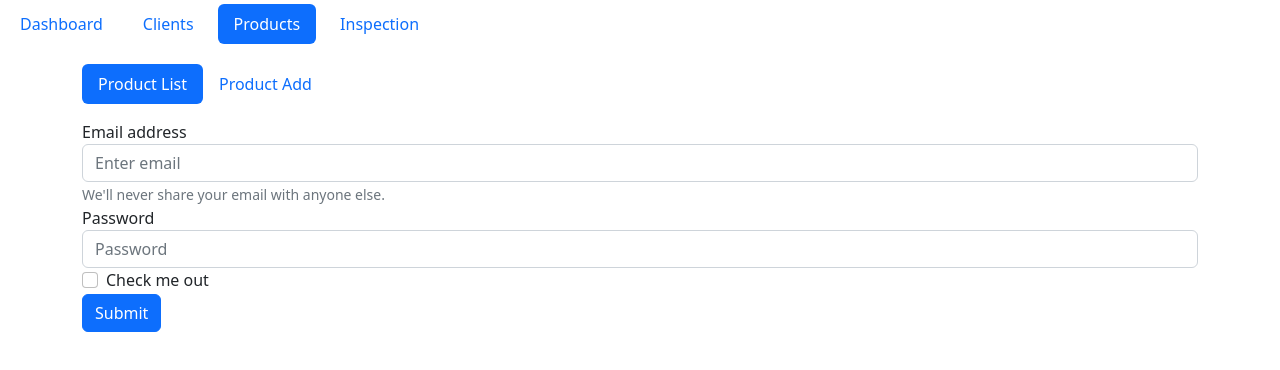
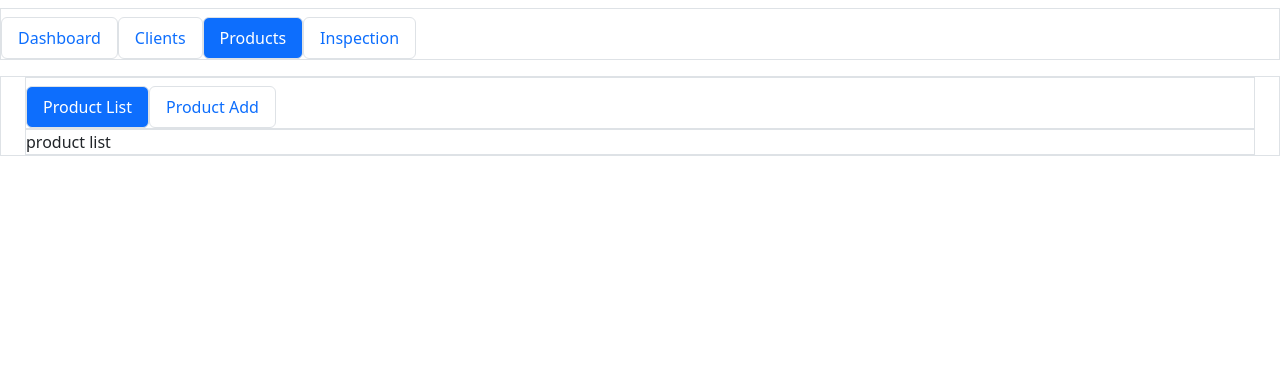
Before and after one commit to Aakash9111/Firesafety, a React (Create React App) app: page / in a window 1280 px wide. Both pictures are taken after a click on the tab "Products". Shown: the top 370 px of the page. Built offline with nearby package versions, Linux system fonts and the light colour scheme.

Commit message:
ui updated

```diff
--- a/src/Components/TabComponent/AllTabs/ProductAdd.js
+++ b/src/Components/TabComponent/AllTabs/ProductAdd.js
@@ -1,25 +1,55 @@
 import React from "react";
 const Add = () => {
   return (
-    <div>
+  <div className="contianer">
+      <div className="container">
+      <h5 className=" py-4">Add New Product</h5>
+      </div>
+      <div className="container">
         <form>
-  <div className="form-group">
-    <label htmlFor="exampleInputEmail1">Email address</label>
-    <input type="email" className="form-control" id="exampleInputEmail1" aria-describedby="emailHelp" placeholder="Enter email"/>
-    <small id="emailHelp" className="form-text text-muted">We'll never share your email with anyone else.</small>
+              <div className="form-group row my-3">
+                <label><b>Product Name:</b></label>
+                <div className="col-sm-6">
+                <input className="form-control" type="text" />
+                </div>
+              </div>
+
+              <div className="form-group row my-3">
+                <label><b>Extingusher Type:</b></label>
+                <div className="col-sm-6">
+                <input className="form-control" type="text" />
+                </div>
+              </div>
+
+              <div className="form-group row my-3">
+                <label><b>Extingusher Capacity:</b></label>
+                <div className="col-sm-6">
+                <input className="form-control" type="text" />
+                </div>
+              </div>
+
+              <div className="form-group row my-3">
+                <label><b>Manufactured Date:</b></label>
+                <div className="col-sm-6">
+                <input className="form-control" type="date" />
+                </div>
+              </div>
+
+              <div className="form-group row my-3">
+                <label><b>Extingusher Next Due Date:</b></label>
+                <div className="col-sm-6">
+                <input className="form-control" type="date" />
+                </div>
+              </div>
+              <div className="form-group row my-3">
+                <label><b>Remark:</b></label>
+                <div className="col-sm-6">
+                <textarea  className="col-sm-6" ></textarea>
+                </div>
+              </div>
+        </form>
+      </div>
   </div>
-  <div className="form-group">
-    <label htmlFor="exampleInputPassword1">Password</label>
-    <input type="password" className="form-control" id="exampleInputPassword1" placeholder="Password"/>
-  </div>
-  <div className="form-check">
-    <input type="checkbox" className="form-check-input" id="exampleCheck1"/>
-    <label className="form-check-label" htmlFor="exampleCheck1">Check me out</label>
-  </div>
-  <button type="submit" className="btn btn-primary">Submit</button>
-</form>
-
-    </div>
   );
 };
 export default Add;
--- a/src/Components/TabComponent/AllTabs/ProductList.js
+++ b/src/Components/TabComponent/AllTabs/ProductList.js
@@ -2,6 +2,7 @@ import React from "react";
 const List = () => {
   return (
     <div>
+      product list
     </div>
   );
 };
--- a/src/Components/TabComponent/ProductTabs.js
+++ b/src/Components/TabComponent/ProductTabs.js
@@ -5,26 +5,21 @@ import ProductList from "./AllTabs/ProductList";
 
 const ProductTabs = () => {
   const [activeTab, setActiveTab] = useState("Product List");
-    const handleTab1 = ()=>{
-      setActiveTab("Product List");
-
-    };
-    const handleTab2 = () => {
-      setActiveTab("Product Add");
-    };
+  const handleTab1 = ()=> { setActiveTab("Product List"); };
+  const handleTab2 = ()=> { setActiveTab("Product Add");  };
 
   return (
-    <div className="container">
-    <ul className="nav nav-pills mb-3" id="pills-tab" role="tablist">
-  <li className="nav-item" role="presentation">
-    <button onClick={handleTab1} className="nav-link active" id="pills-home-tab" data-bs-toggle="pill" data-bs-target="#pills-home" type="button" role="tab" aria-controls="pills-home" aria-selected="true">Product List</button>
+    <div className="mx-4">
+    <ul className=" border border-grey nav nav-pills" id="pills-tab" role="tablist">
+  <li className="mt-2 nav-item" role="presentation">
+    <button onClick={handleTab1} className="border border-grey nav-link active" id="pills-home-tab" data-bs-toggle="pill" data-bs-target="#pills-home" type="button" role="tab" aria-controls="pills-home" aria-selected="true">Product List</button>
   </li>
-  <li className="nav-item" role="presentation">
-    <button className="nav-link"  onClick={handleTab2} id="pills-profile-tab" data-bs-toggle="pill" data-bs-target="#pills-profile" type="button" role="tab" aria-controls="pills-profile" aria-selected="false">Product Add</button>
+  <li className="mt-2 nav-item" role="presentation">
+    <button className="border border-grey nav-link"  onClick={handleTab2} id="pills-profile-tab" data-bs-toggle="pill" data-bs-target="#pills-profile" type="button" role="tab" aria-controls="pills-profile" aria-selected="false">Product Add</button>
   </li>
 </ul>
-<div className="tab-content" id="pills-tabContent">
-   {activeTab === "Product List" ? <ProductAdd/> : <ProductList />}
+<div className="border border-grey tab-content h-100" id="pills-tabContent">
+   {activeTab === "Product List" ? <ProductList/> : <ProductAdd />}
 </div>
     </div>
   );
--- a/src/Components/TabComponent/Tabs.js
+++ b/src/Components/TabComponent/Tabs.js
@@ -19,25 +19,22 @@ const Tabs = () => {
     };
 
   return (
-    <>
-  <ul className="nav nav-pills mb-3" id="pills-tab" role="tablist">
-  <li className="m-1 nav-item" role="presentation">
-    <button onClick={handleTab1} className="nav-link active" id="pills-home-tab" data-bs-toggle="pill" data-bs-target="#pills-home" type="button" role="tab" aria-controls="pills-home" aria-selected="true">Dashboard</button>
+  <div>
+  <ul className="mt-2 ml-4 border border-grey nav nav-pills mb-3" id="pills-tab" role="tablist">
+  <li className="mt-2 nav-item" role="presentation">
+    <button onClick={handleTab1} className="border border-grey nav-link active" id="pills-home-tab" data-bs-toggle="pill" data-bs-target="#pills-home" type="button" role="tab" aria-controls="pills-home" aria-selected="true">Dashboard</button>
   </li>
-  <li className="m-1 nav-item" role="presentation">
-    <button onClick={handleTab2} className="nav-link" id="pills-profile-tab" data-bs-toggle="pill" data-bs-target="#pills-profile" type="button" role="tab" aria-controls="pills-profile" aria-selected="false">Clients</button>
+  <li className="mt-2  nav-item" role="presentation">
+    <button onClick={handleTab2} className="border border-grey nav-link" id="pills-profile-tab" data-bs-toggle="pill" data-bs-target="#pills-profile" type="button" role="tab" aria-controls="pills-profile" aria-selected="false">Clients</button>
   </li>
-  <li className="m-1 nav-item" role="presentation">
-    <button onClick={handleTab3} className="nav-link" id="pills-contact-tab" data-bs-toggle="pill" data-bs-target="#pills-contact" type="button" role="tab" aria-controls="pills-contact" aria-selected="false">Products</button>
+  <li className="mt-2 nav-item" role="presentation">
+    <button onClick={handleTab3} className="border border-grey nav-link" id="pills-contact-tab" data-bs-toggle="pill" data-bs-target="#pills-contact" type="button" role="tab" aria-controls="pills-contact" aria-selected="false">Products</button>
   </li>
-  <li className="m-1 nav-item" role="presentation">
-    <button onClick={handleTab4} className="nav-link" id="pills-contact-tab" data-bs-toggle="pill" data-bs-target="#pills-contact" type="button" role="tab" aria-controls="pills-contact" aria-selected="false">Inspection</button>
+  <li className="mt-2  nav-item" role="presentation">
+    <button onClick={handleTab4} className="border border-grey nav-link" id="pills-contact-tab" data-bs-toggle="pill" data-bs-target="#pills-contact" type="button" role="tab" aria-controls="pills-contact" aria-selected="false">Inspection</button>
   </li>
 </ul>
-<div className="tab-content" id="pills-tabContent">
-  {/* <div className="tab-pane fade show active" id="pills-home" role="tabpanel" aria-labelledby="pills-home-tab">This is some placeholder content the Contact tab's associated content. Clicking another tab will toggle the visibility of this one for the next. The tab JavaScript swaps classes to control the content visibility and styling. You can use it with tabs, pills, and any other .nav-powered navigation.</div>
-  <div className="tab-pane fade" id="pills-profile" role="tabpanel" aria-labelledby="pills-profile-tab">This is some placeholder content the Contact tab's associated content. Clicking another tab will toggle the visibility of this one for the next. The tab JavaScript swaps classes to control the content visibility and styling. You can use it with tabs, pills, and any other .nav-powered navigation.</div>
-  <div className="tab-pane fade" id="pills-contact" role="tabpanel" aria-labelledby="pills-contact-tab">This is some placeholder content the Contact tab's associated content. Clicking another tab will toggle the visibility of this one for the next. The tab JavaScript swaps classes to control the content visibility and styling. You can use it with tabs, pills, and any other .nav-powered navigation.</div> */}
+<div className="border border-grey tab-content" id="pills-tabContent">
     {(() => {
         switch (activeTab) {
           case "Dashboard":   return <></>;
@@ -49,7 +46,7 @@ const Tabs = () => {
       })()}
 </div>
 
-    </>
+    </div>
   );
 
 };
```
